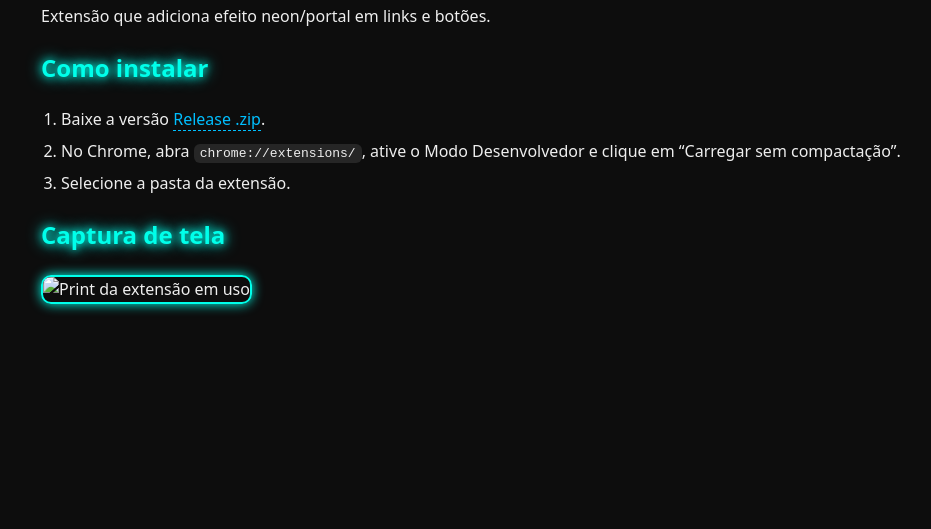
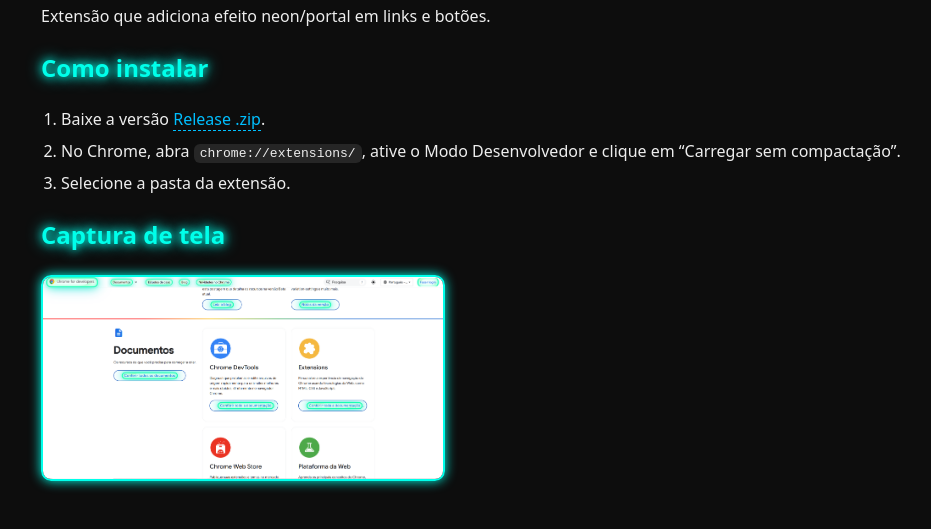
Before and after one commit to oTalDoWaaase/bootcamp2-chrome-ext-Luis, a browser extension: page docs/index.html in a window 1280 px wide. Shown: the part 109-638 px from the top of the page, without its empty margins (119-1050 px from the left). Drawn offline with Linux system fonts and the light colour scheme.

Commit message:
docs: corrige caminho da imagem da landing

```diff
--- a/docs/index.html
+++ b/docs/index.html
@@ -18,6 +18,6 @@
   </ol>
 
   <h2>Captura de tela</h2>
-  <img src="screenshot.png" alt="Print da extensão em uso" style="max-width:400px;">
+  <img src="bootcamp.png" alt="Print da extensão em uso" style="max-width:400px;">
 </body>
 </html>
```
